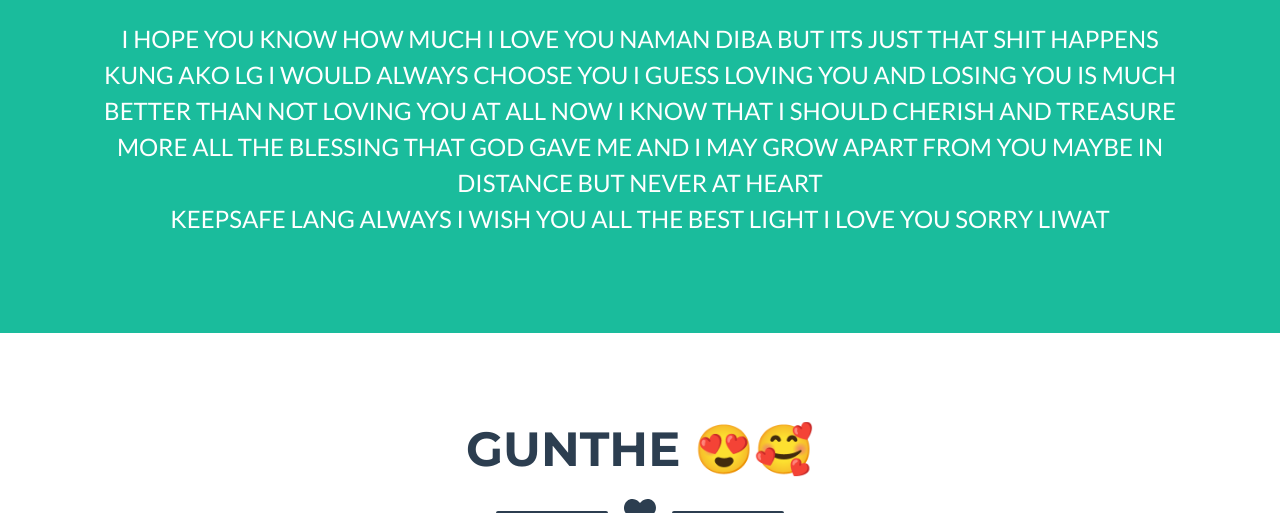
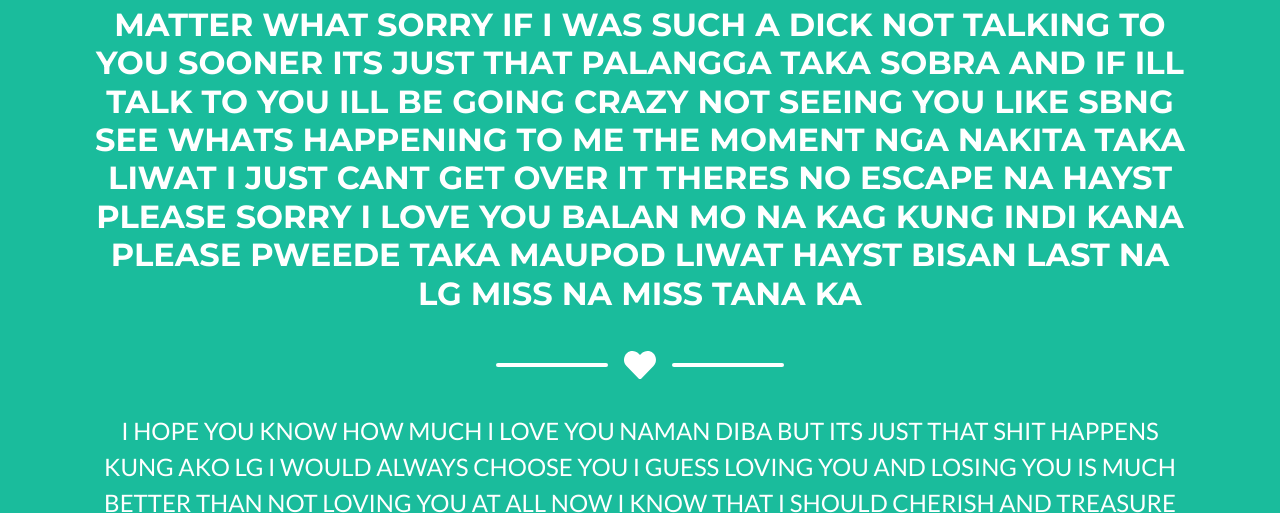
Before and after one commit to shainaaaaa/elayjuh14, a plain HTML site: page index.html in a window 1280 px wide. Shown: the part 695-1208 px from the top of the page. Drawn offline with nearby package versions, Linux system fonts and the light colour scheme.

Commit message:
Update index.html

```diff
--- a/index.html
+++ b/index.html
@@ -40,6 +40,7 @@
                 <img class="masthead-avatar mb-5" src="assets/img/avataaars.jpg" alt="" />
                 <!-- Masthead Heading-->
                 <h1 class="masthead-heading text-uppercase mb-0"> Uyyy 😞</h1>
+                <h2>SORRYYYYYYYYYYYYYYYYYYYYY DO WHAT YOU WANT PERO I'LL ALWAYS BE RIGHT HERE PARA SIMO HA I LOVE YOU NO MATTER WHAT SORRY IF I WAS SUCH A DICK NOT TALKING TO YOU SOONER ITS JUST THAT PALANGGA TAKA SOBRA AND IF ILL TALK TO YOU ILL BE GOING CRAZY NOT SEEING YOU LIKE SBNG SEE WHATS HAPPENING TO ME THE MOMENT NGA NAKITA TAKA LIWAT I JUST CANT GET OVER IT THERES NO ESCAPE NA HAYST PLEASE SORRY I LOVE YOU BALAN MO NA KAG KUNG INDI KANA PLEASE PWEEDE TAKA MAUPOD LIWAT HAYST BISAN LAST NA LG MISS NA MISS TANA KA </H2>
                 <!-- Icon Divider-->
                 <div class="divider-custom divider-light">
                     <div class="divider-custom-line"></div>
```
